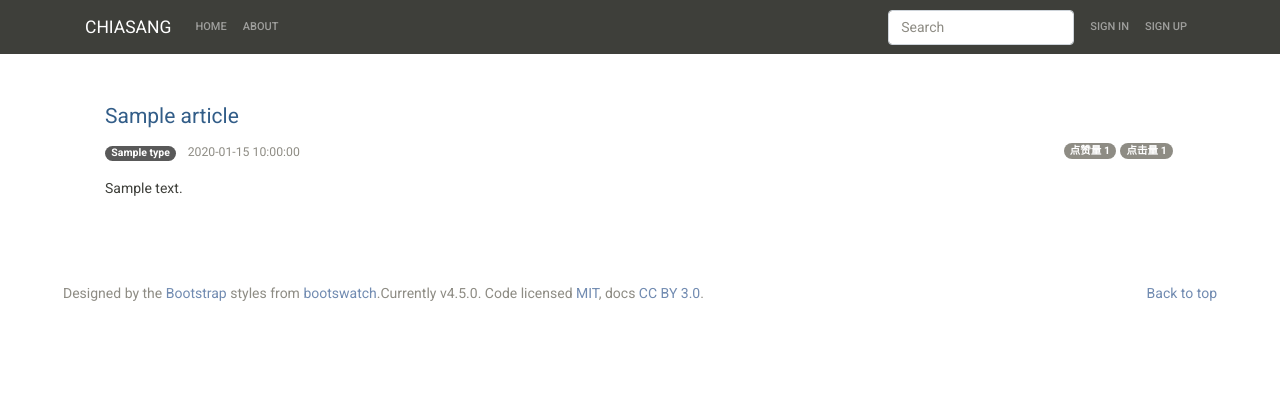
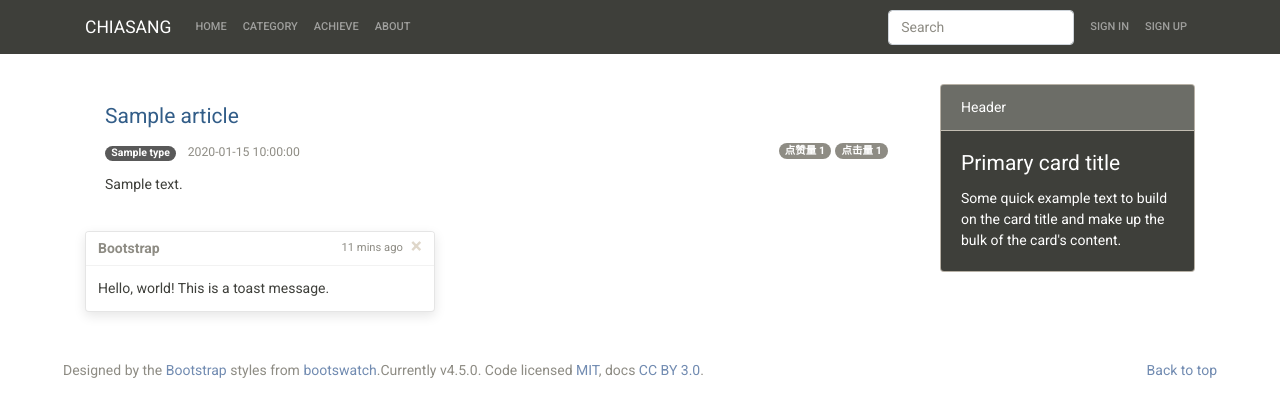
Before and after one commit to ChiaSang/MyBlog, a Flask app: page /post?pid=1 in a window 1280 px wide. Shown: the top 417 px of the page. Run offline with Flask 2, Linux system fonts and the light colour scheme; tables that the repository leaves empty hold one stand-in row (values such as "Sample post"); some libraries are stand-ins or nearby versions.

Commit message:
2⃣️完善主页样式，Post页样式，添加博客类别，点赞，点击数目展示

```diff
--- a/Apps/article/view.py
+++ b/Apps/article/view.py
@@ -5,6 +5,13 @@ from Apps.user.model import User
 from Apps.article.model import Article, Comment
 
 article_bp = Blueprint('article', __name__)
+
+
+@article_bp.route('/new_post', methods=['GET', 'POST'])
+@login_required
+def new_post():
+    cu_user = User.query.get(current_user.id)
+    return render_template('article/new_post.html', user=cu_user)
 
 
 @article_bp.route('/post', methods=['GET', 'POST'])
@@ -15,8 +22,9 @@ def post():
     return render_template('article/post.html', post=post_detail, comments=comments)
 
 
-@article_bp.route('/new_post', methods=['GET', 'POST'])
-@login_required
-def new_post():
-    cu_user = User.query.get(current_user.id)
-    return render_template('article/new_post.html', user=cu_user)
+@article_bp.route('/comment', methods=['GET', 'POST'])
+def comment():
+    pid = request.args.get('pid', type=int)
+    post_detail = Article.query.get(pid)
+    comments = Comment.query.get(pid)
+    return render_template('article/post.html', post=post_detail, comments=comments)
--- a/static/style.css
+++ b/static/style.css
@@ -22,7 +22,7 @@ a:hover {
 
 #card-sub-info {
     overflow: auto;
-    padding-bottom: 1rem;
+    margin-bottom: 0.75rem;
 }
 
 #card-badge-pill {
--- a/templates/article/post.html
+++ b/templates/article/post.html
@@ -1,15 +1,10 @@
 {% extends 'base.html' %}
 {% block app_content %}
 
+    <div class="row">
+
+        <div class="col-md-9">
             {% if post %}
-        {#        <div class="card border-dark mb-3">#}
-        {#            <div class="card-header">{{ post.title }}</div>#}
-        {#            <div class="card-body">#}
-        {#                <h4 class="card-title">{{ post.article_type.type_name }}</h4>#}
-        {#                <p class="card-text">{{ post.content }}</p>#}
-        {#            </div>#}
-        {#        </div>#}
-
                 <div class="card-body">
                     <h4 class="card-title text-primary">{{ post.title }}</h4>
                     <div id="card-sub-info"><span class="badge badge-pill"
@@ -17,12 +12,13 @@
                         <small class="text-muted form-control-sm">{{ post.create_time }}</small>
                         {#                <span class="text-muted" style="display: inline-block;float: right">{{ comments.article|length }}</span>#}
                         {#                <span class="text-muted" style="display: inline-block;float: right">{{ post. }}</span>#}
-                <span class="badge badge-pill badge-secondary" style="display: inline-block;float: right;margin: 2px">点击量 {{ post.click_num }}</span>
-                <span class="badge badge-pill badge-secondary" style="display: inline-block;float: right;margin: 2px">点赞量 {{ post.love_num }}</span>
+                        <span class="badge badge-pill badge-secondary"
+                              style="display: inline-block;float: right;margin: 2px">点击量 {{ post.click_num }}</span>
+                        <span class="badge badge-pill badge-secondary"
+                              style="display: inline-block;float: right;margin: 2px">点赞量 {{ post.love_num }}</span>
                     </div>
                     <p>{{ post.content }}</p>
                 </div>
-
             {% else %}
                 <div class="alert alert-dismissible alert-light">
                     <button type="button" class="close" data-dismiss="alert">&times;</button>
@@ -30,4 +26,35 @@
                 </div>
             {% endif %}
 
+            <div class="toast show" role="alert" aria-live="assertive" aria-atomic="true">
+                <div class="toast-header">
+                    <strong class="mr-auto">Bootstrap</strong>
+                    <small>11 mins ago</small>
+                    <button type="button" class="ml-2 mb-1 close" data-dismiss="toast" aria-label="Close">
+                        <span aria-hidden="true">&times;</span>
+                    </button>
+                </div>
+                <div class="toast-body">
+                    Hello, world! This is a toast message.
+                </div>
+            </div>
+
+        </div>
+
+        <div class="col-md-3">
+            <div class="card text-white bg-primary mb-3">
+                <div class="card-header">Header</div>
+                <div class="card-body">
+                    <h4 class="card-title">Primary card title</h4>
+                    <p class="card-text">Some quick example text to build on the card title and make up the bulk of the
+                        card's content.</p>
+                </div>
+            </div>
+
+        </div>
+
+    </div>
+
+
+
 {% endblock %}
--- a/templates/base.html
+++ b/templates/base.html
@@ -38,9 +38,10 @@
                         </form>
                         <ul class="navbar-nav mr-auto">
                             <a class="nav-item nav-link" href="{{ url_for('user.index') }}">Home</a>
+                            <a class="nav-item nav-link " href="#">Category</a>
+                            <a class="nav-item nav-link " href="#">Achieve</a>
                             <a class="nav-item nav-link " href="#">About</a>
                             {% if user %}
-
                                 <a class="nav-item nav-link {% if request.endpoint == '/info' %} active {% endif %}"
                                    href="{{ url_for('user.user_info') }}">Info</a>
                                 <a class="nav-item nav-link {% if request.endpoint == '/article/new_post' %} active {% endif %}"
@@ -83,24 +84,11 @@
 
 
 {% block content %}
+
     <div class="container">
         {% block app_content %}
 
         {% endblock %}
-
-        {#        <footer class="bd-footer text-muted">#}
-        {#            <div class="container-fluid p-3 p-md-5">#}
-        {#                <p class="float-lg-right"><a href="#top">Back to top</a></p>#}
-        {#                <p>Designed and built with all the love in the world by the <a href="/docs/4.5/about/team/">Bootstrap#}
-        {#                    team</a> with the help of <a href="https://github.com/twbs/bootstrap/graphs/contributors">our#}
-        {#                    contributors</a>.</p>#}
-        {#                <p>Currently v4.5.0. Code licensed <a href="https://github.com/twbs/bootstrap/blob/main/LICENSE"#}
-        {#                                                      target="_blank" rel="license noopener">MIT</a>, docs <a#}
-        {#                        href="https://creativecommons.org/licenses/by/3.0/" target="_blank" rel="license noopener">CC BY#}
-        {#                    3.0</a>.</p>#}
-        {#            </div>#}
-        {#        </footer>#}
-
 
     </div>
 
@@ -120,7 +108,6 @@
         </footer>
     </div>
 
-
 {% endblock %}
 
 
--- a/templates/index.html
+++ b/templates/index.html
@@ -49,8 +49,10 @@
                                 <span class="badge badge-pill"
                                       id="card-badge-pill">{{ article.article_type.type_name }}</span>
                                 <small class="text-muted form-control-sm">{{ article.create_time }}</small>
-                                <span class="text-muted"
-                                      style="display: inline-block;float: right">{{ article.title }}</span>
+                                <small class="text-muted form-control-sm"
+                                       style="display: inline-block;float: right">🖱️ {{ article.click_num }}</small>
+                                <small class="text-muted form-control-sm"
+                                       style="display: inline-block;float: right">👍 {{ article.love_num }}</small>
                             </div>
                             <p>{{ article.content[:255] }}...</p>
                             <a href="{{ url_for('article.post') }}?pid={{ article.id }}" class="card-link"
```
Lines whose indentation alone changed are shown as unchanged.
